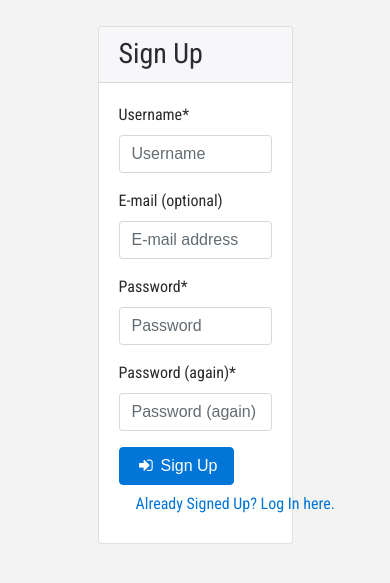
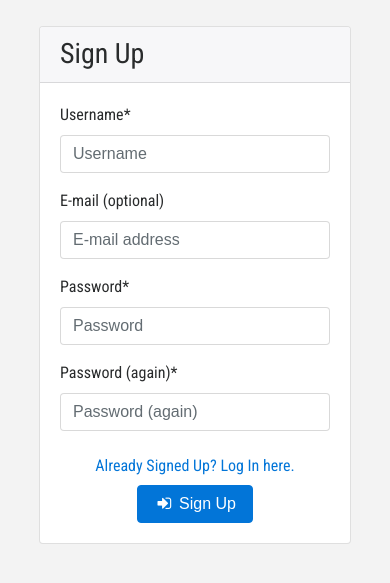
Before and after one commit to ilyakimavets/senpos_ga, a Django app: page /accounts/signup/ in a window 390 px wide. Shown: the part 54-637 px from the top of the page. Run offline with Django 3.2, Linux system fonts and the light colour scheme; some libraries are stand-ins or nearby versions.

Commit message:
make accounts pages responsive

```diff
--- /dev/null
+++ b/src/static/css/accounts.css
@@ -0,0 +1,35 @@
+#auth-container {
+    width: 50%;
+}
+
+#already-signed-up-link {
+    text-align: left;
+}
+
+#sign-up-button {
+    text-align: right;
+}
+
+#login-button {
+    text-align: right;
+}
+
+#forgot-password-link {
+    text-align: left;
+}
+
+@media (max-width: 991px) {
+    #auth-container {
+        width: 80%;
+    }
+}
+
+@media (max-width: 767px) {
+    #already-signed-up-link {
+        text-align: center;
+    }
+
+    #sign-up-button {
+        text-align: center;
+    }
+}
--- a/src/templates/account/base.html
+++ b/src/templates/account/base.html
@@ -1,10 +1,16 @@
 {% extends "base.html" %}
+
+{% load static %}
+{% block css %}
+    {{ block.super }}
+    <link rel="stylesheet" href="{% static 'css/accounts.css' %}">
+{% endblock css %}
 
 {% block content %}
     <div class="row d-flex justify-content-center align-items-center">
-        <div class="auth-block w-50">
+        <section id="auth-container">
             {% block auth %}
             {% endblock auth %}
-        </div>
+        </section>
     </div>
 {% endblock content %}
--- a/src/templates/account/signup.html
+++ b/src/templates/account/signup.html
@@ -17,15 +17,15 @@
                 {% endif %}
 
                 <div class="row">
-                    <div class="col-md-4">
+                    <div id="already-signed-up-link" class="col-md-8">
+                        <a href="{{ login_url }}" class="btn btn-link">{% blocktrans %}Already Signed Up? Log
+                            In here.{% endblocktrans %}</a>
+                    </div>
+                    <div id="sign-up-button" class="col-md-4">
                         <button class="btn btn-primary primaryAction" type="submit">
                             <i class="fa fa-sign-in fa-fw" aria-hidden="true"></i>
                             {% trans "Sign Up" %}
                         </button>
-                    </div>
-                    <div class="col-md-8 text-right">
-                        <a href="{{ login_url }}" class="btn btn-link">{% blocktrans %}Already Signed Up? Log
-                            In here.{% endblocktrans %}</a>
                     </div>
                 </div>
             </form>
```
Also changed, not shown: src/templates/account/login.html (+5 -5 lines).
